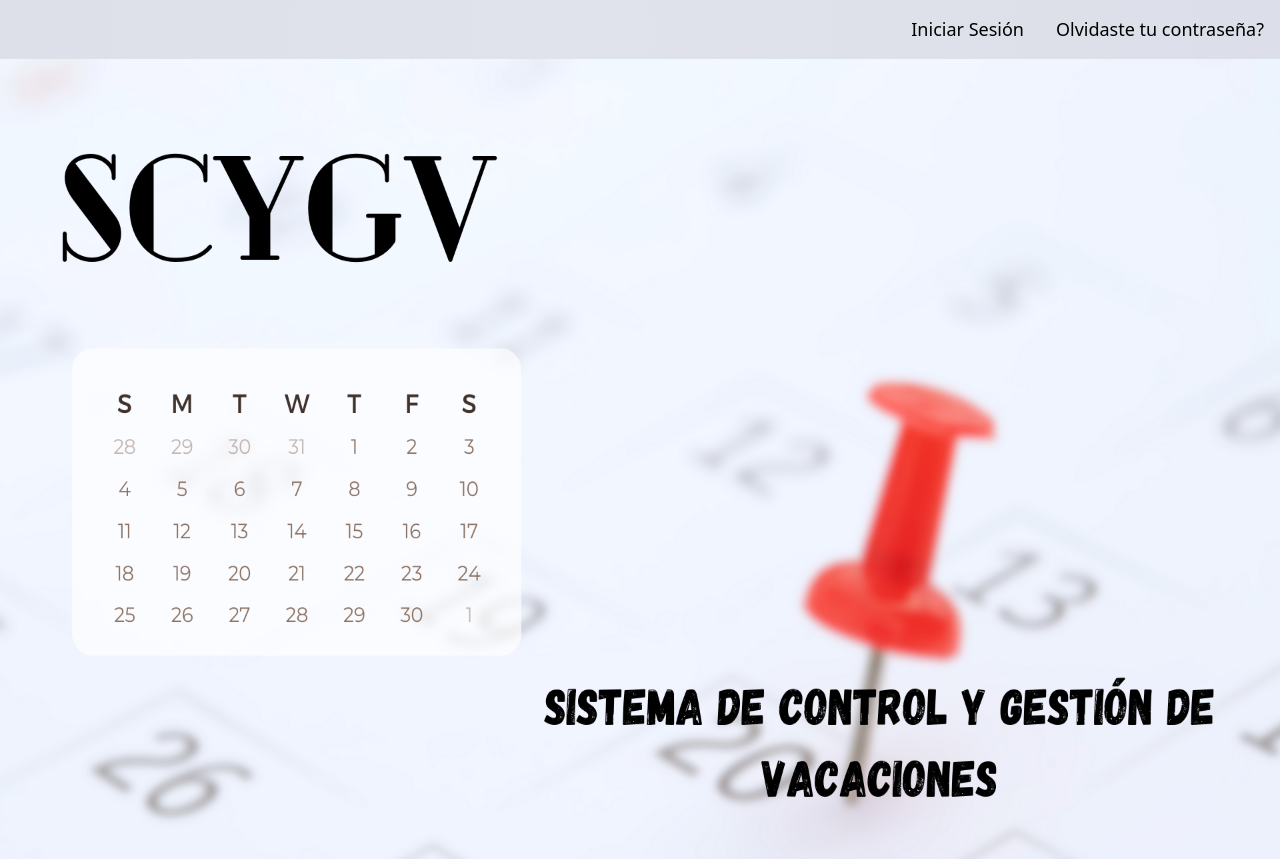
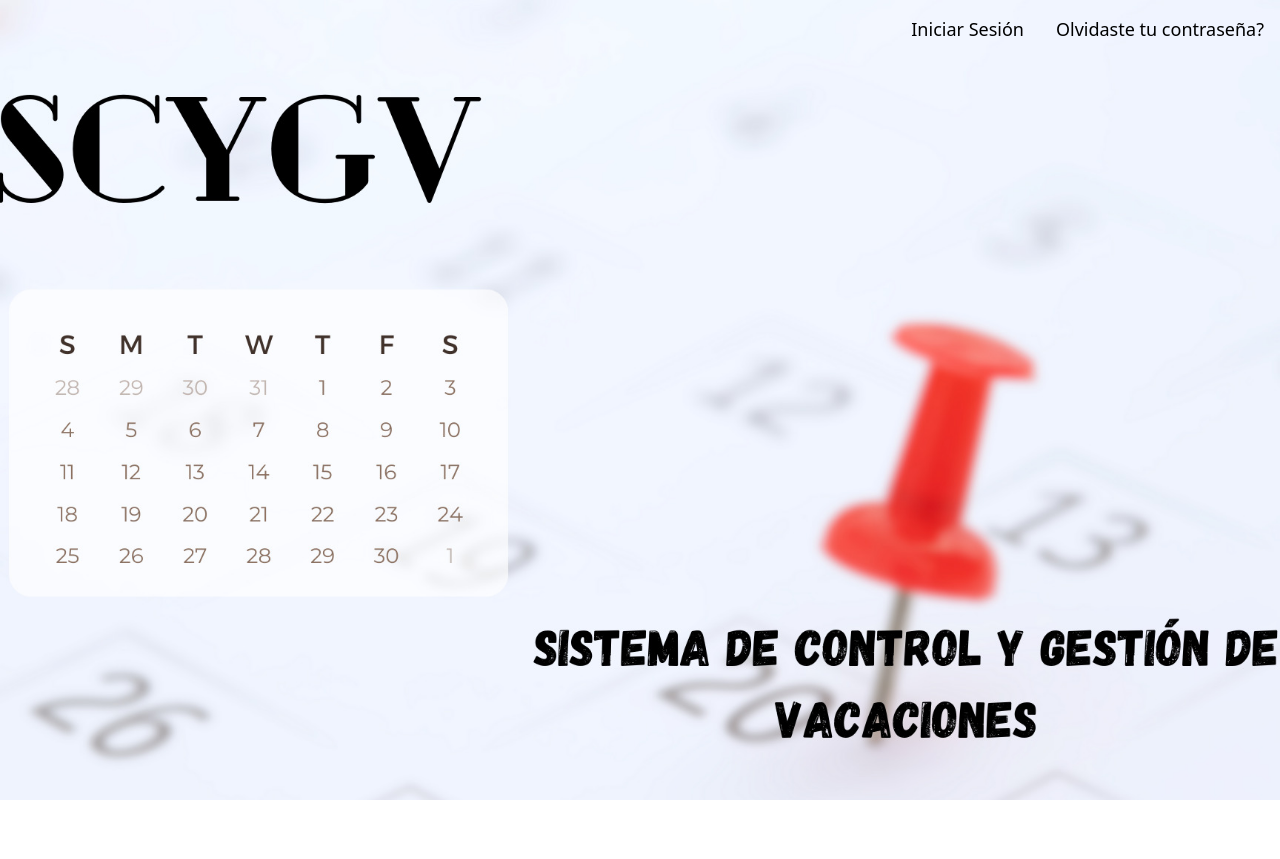
Before and after one commit to MiguelV-V/SGV, an Angular app in the folder SCYGV/: page /Home in a window 1280 px wide. After the commit the page ends 800 px from the top, so only its background shows below. Built offline with nearby package versions, Linux system fonts and the light colour scheme.

Commit message:
Home modificado y diseño temporal listo

```diff
--- a/SCYGV/src/app/Components/Home/home/home.component.css
+++ b/SCYGV/src/app/Components/Home/home/home.component.css
@@ -4,17 +4,22 @@
 }
 
 button{
-    color: black;
+    color: white;
     font-size: large;
 }
 
-/* Color of the links BEFORE scroll */
-
-.navbar-scroll{
-    background-image: radial-gradient(circle at 43.97% 51.06%, #e0e3eb 0, #dee1ea 50%, #dcdfe9 100%);
+header{
+    background-image: url(Home.jpg);
+    width: 100%;
+    height: 100vh;
+    background-repeat: no-repeat;
+    background-size: cover;
+    background-position: center;
 }
 
-
+.nav-link{
+    color: black;
+}
 .modal-content{
     background: transparent;
     backdrop-filter: blur(10px);
--- a/SCYGV/src/app/Components/Home/home/home.component.html
+++ b/SCYGV/src/app/Components/Home/home/home.component.html
@@ -1,4 +1,4 @@
-<body>
+<header>
   <div>
     <nav class="navbar navbar-scroll justify-content-end">
       <ul class="nav" >
@@ -10,9 +10,8 @@
         </li>
       </ul>
     </nav>
-    <img class="img-fluid" src="./assets/Home.png" >
   </div>
-</body>
+</header>
 
 
 <!-- Ventana Para Inciar Sesión -->
```
Also changed, not shown: SCYGV/src/app/Components/Home/home/Home.jpg (added).
